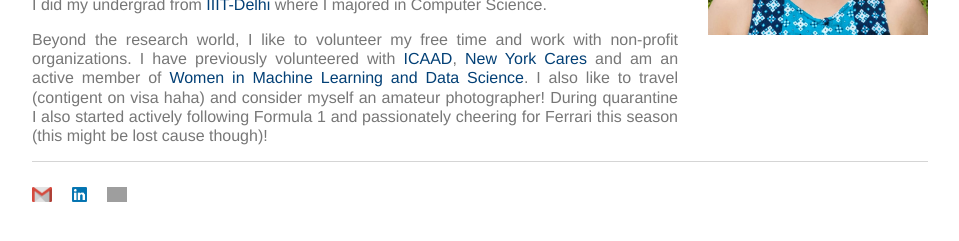
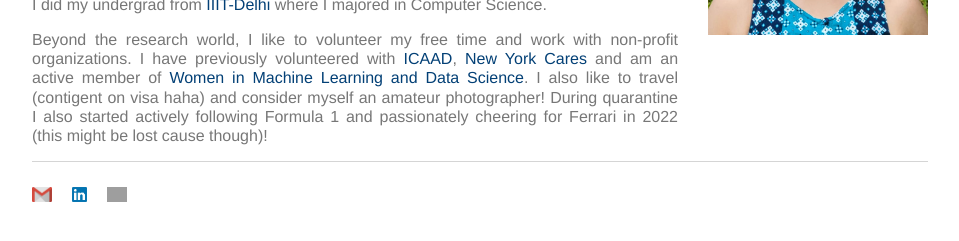
Before and after one commit to ManyaWadhwa/manyawadhwa.github.io, a Jekyll site: the page built from index.html, in a window 1280 px wide. Shown: the part 439-680 px from the top of the page, without its empty margins (160-1119 px from the left). Built offline with Jekyll 4.4.1, drawn with Linux system fonts in a browser that asks for light colours; grey boxes are pictures that could not be loaded.

Commit message:
modified bio in index

```diff
--- a/index.html
+++ b/index.html
@@ -16,6 +16,6 @@ title: Manya Wadhwa
 	<p align="justify">I did my undergrad from <a href="https://www.iiitd.ac.in/">IIIT-Delhi</a> where I majored in Computer Science. </p>
 
 
-	<p align = "justify"> Beyond the research world, I like to volunteer my free time and work with non-profit organizations. I have previously volunteered with <a href="https://icaad.ngo/">ICAAD</a>, <a href="https://www.newyorkcares.org/">New York Cares</a> and am an active member of <a href="http://wimlds.org/">Women in Machine Learning and Data Science</a>. I also like to travel (contigent on visa haha) and consider myself an amateur photographer! During quarantine I also started actively following Formula 1 and passionately cheering for Ferrari this season (this might be lost cause though)!</p>
+	<p align = "justify"> Beyond the research world, I like to volunteer my free time and work with non-profit organizations. I have previously volunteered with <a href="https://icaad.ngo/">ICAAD</a>, <a href="https://www.newyorkcares.org/">New York Cares</a> and am an active member of <a href="http://wimlds.org/">Women in Machine Learning and Data Science</a>. I also like to travel (contigent on visa haha) and consider myself an amateur photographer! During quarantine I also started actively following Formula 1 and passionately cheering for Ferrari in 2022 (this might be lost cause though)!</p>
 
 </div><!-- /.blurb -->
```
